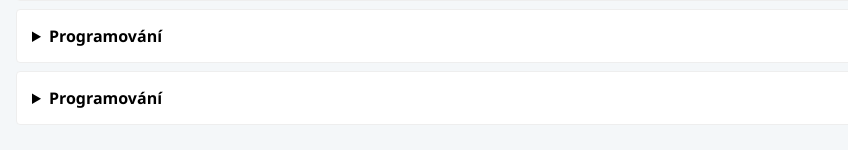
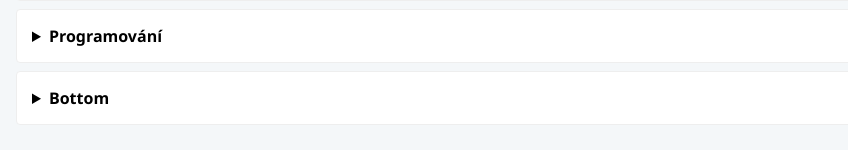
Before and after one commit to bedjan/bedjan.github.io, a Jekyll site: the page built from index.md, in a window 1280 px wide. Shown: the part 1443-1593 px from the top of the page, without its empty margins (124-972 px from the left). Built offline with Jekyll 4.4.1, drawn with Linux system fonts in a browser that asks for light colours.

Commit message:
Update index.md

```diff
--- a/index.md
+++ b/index.md
@@ -427,7 +427,7 @@ title: Osobní stránky
         </details>
 
 <details close>
-            <summary>Programování</summary>
+            <summary>Bottom</summary>
             <div class="links-grid">
 <a href="https://github.com/bedjan/bedjan.github.io/blob/main/index.md" target="_blank">Osobní stránky</a>
             </div>
```
